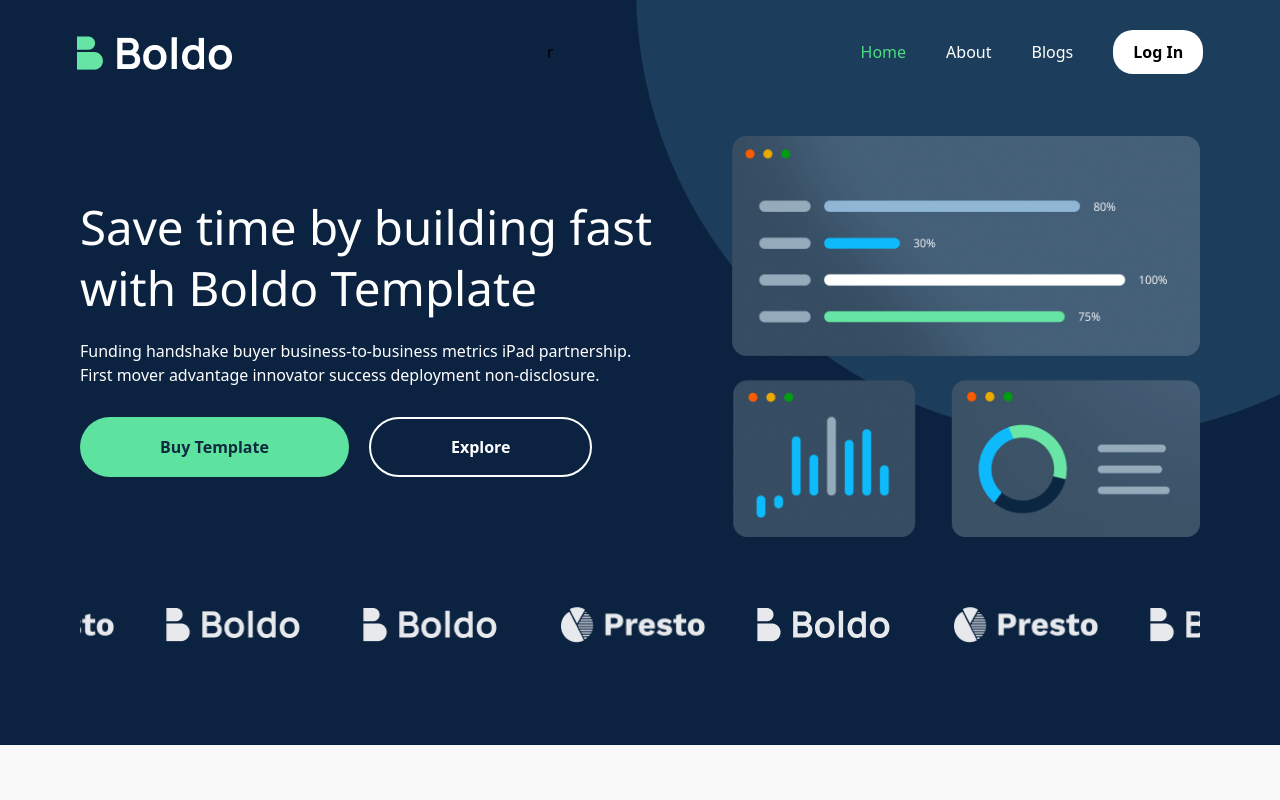
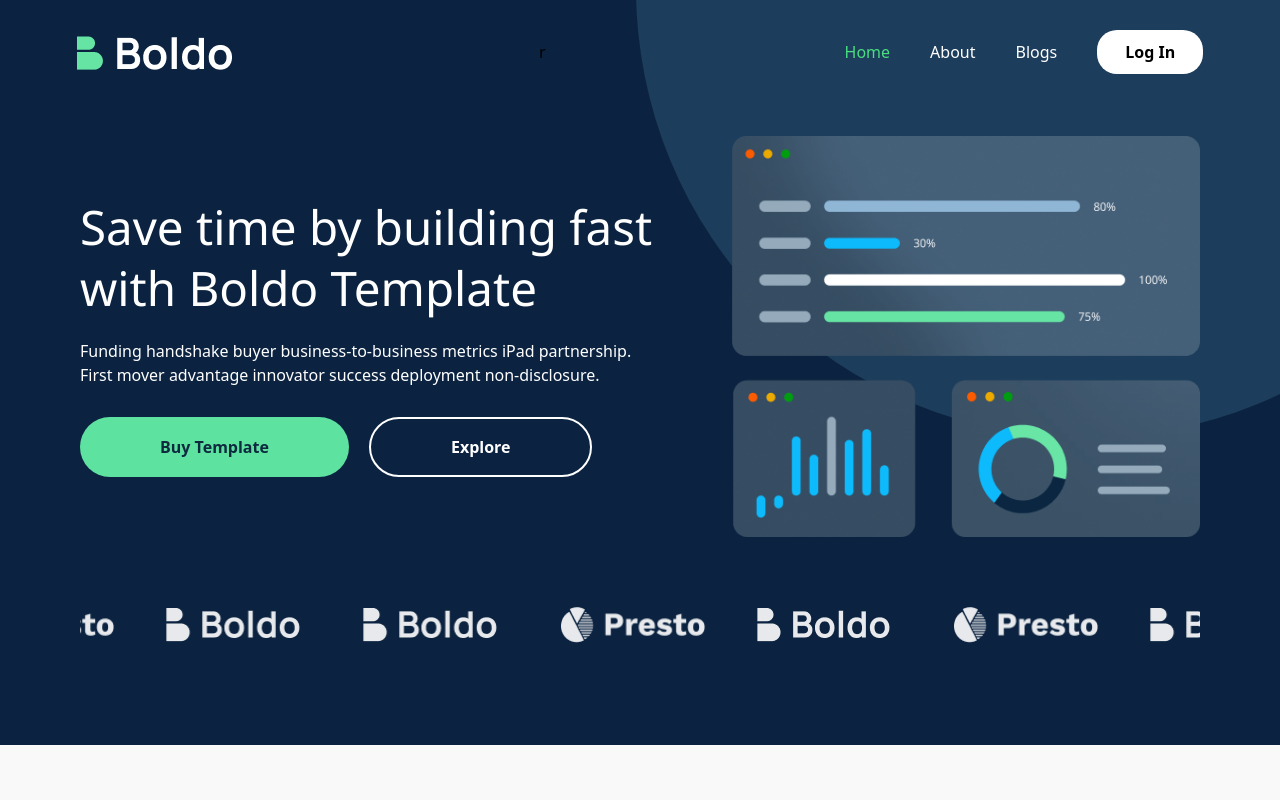
Before and after one commit to Henrychigozie/Boldo-website, a website: page index.html in a window 1280 px wide. Shown: the top 800 px of the page. Drawn offline with nearby package versions, Linux system fonts and the light colour scheme.

Commit message:
made changes on my styling and about page

```diff
--- a/stylesheet/style.css
+++ b/stylesheet/style.css
@@ -55,12 +55,13 @@ nav.scrolled {
 }
 
 .login-btn {
-  padding: 10px 20px;
-  border-radius: 20px;
-  border: none;
-  background: white;
-  font-weight: bold;
-  cursor: pointer;
+    padding: 10px 28px;
+      border-radius: 20px;
+      border: none;
+      font-size: 16px;
+      background: white;
+      font-weight: 700;
+      cursor: pointer;
 }
 
 .login-btn:hover {
```
Also changed, not shown: about.html (+1 -1 lines).
